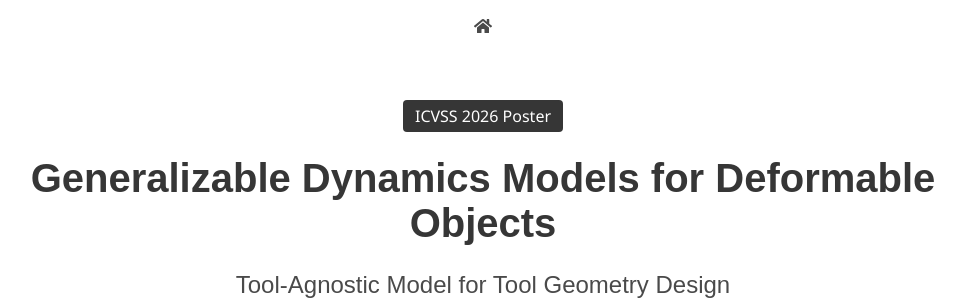
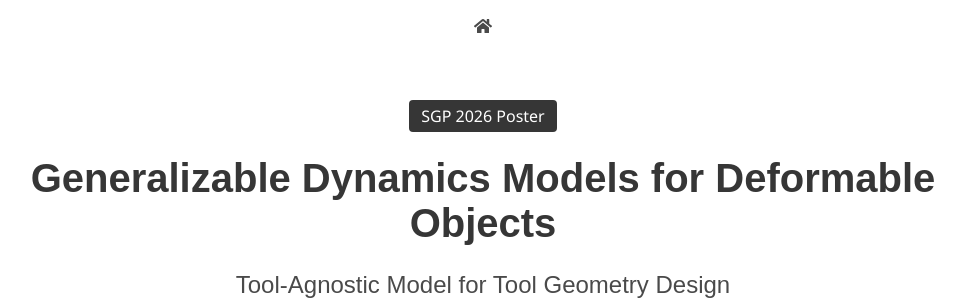
Before and after one commit to Nielsencu/Nielsencu.github.io, a Jekyll site: the page icvss-2026-poster/index.html, which Jekyll copies as it is, in a window 1280 px wide and 900 px high. Shown: the top 300 px of the window, without its empty margins (157-1122 px from the left). Built offline with Jekyll 4.4.1, drawn with Linux system fonts in a browser that asks for light colours; nearby versions of some CDN libraries; some web fonts are replaced; library files that are not in the unit come from our copies.

Commit message:
change icvss to sgp
Signed-off-by: Nielsencu <nielsencugito@gmail.com>

```diff
--- a/icvss-2026-poster/index.html
+++ b/icvss-2026-poster/index.html
@@ -3,10 +3,10 @@
 <head>
   <meta charset="utf-8">
   <meta name="description"
-        content="Generalizable Dynamics Models for Deformable Objects: a tool-agnostic GNN dynamics model, learned from real RGB-D data, that generalizes to unseen tool geometries and enables differentiable tool shape design. ICVSS 2026 poster.">
-  <meta name="keywords" content="deformable object manipulation, dynamics models, graph neural networks, tool design, differentiable simulation, ICVSS 2026, SGP 2026">
+        content="Generalizable Dynamics Models for Deformable Objects: a tool-agnostic GNN dynamics model, learned from real RGB-D data, that generalizes to unseen tool geometries and enables differentiable tool shape design. SGP 2026 poster.">
+  <meta name="keywords" content="deformable object manipulation, dynamics models, graph neural networks, tool design, differentiable simulation, SGP 2026">
   <meta name="viewport" content="width=device-width, initial-scale=1">
-  <title>Generalizable Dynamics Models for Deformable Objects — ICVSS 2026 Poster</title>
+  <title>Generalizable Dynamics Models for Deformable Objects — SGP 2026 Poster</title>
 
   <link href="https://fonts.googleapis.com/css?family=Google+Sans|Noto+Sans|Castoro"
         rel="stylesheet">
@@ -48,7 +48,7 @@
       <div class="columns is-centered">
         <div class="column has-text-centered">
           <div class="tags is-centered" style="margin-bottom: 1rem;">
-            <span class="tag is-dark is-medium">ICVSS 2026 Poster</span>
+            <span class="tag is-dark is-medium">SGP 2026 Poster</span>
           </div>
           <h1 class="title is-2 publication-title">Generalizable Dynamics Models for Deformable Objects</h1>
           <h2 class="subtitle is-4 publication-title" style="margin-top: 0.5rem;">Tool-Agnostic Model for Tool Geometry Design</h2>
@@ -369,7 +369,7 @@
         <h2 class="title is-3">Poster</h2>
         <div class="content">
           <a href="./static/pdfs/poster.pdf">
-            <img src="./static/images/poster_preview.png" alt="ICVSS 2026 poster: Generalizable Dynamics Models for Deformable Objects"
+            <img src="./static/images/poster_preview.png" alt="SGP 2026 poster: Generalizable Dynamics Models for Deformable Objects"
                  style="border: 1px solid #dde3ea; box-shadow: 0 2px 12px rgba(0,0,0,.12); max-width: 480px;">
           </a>
           <p style="margin-top: 1rem;">
```
Also changed, not shown: icvss-2026-poster/README.md (+3 -3 lines).
